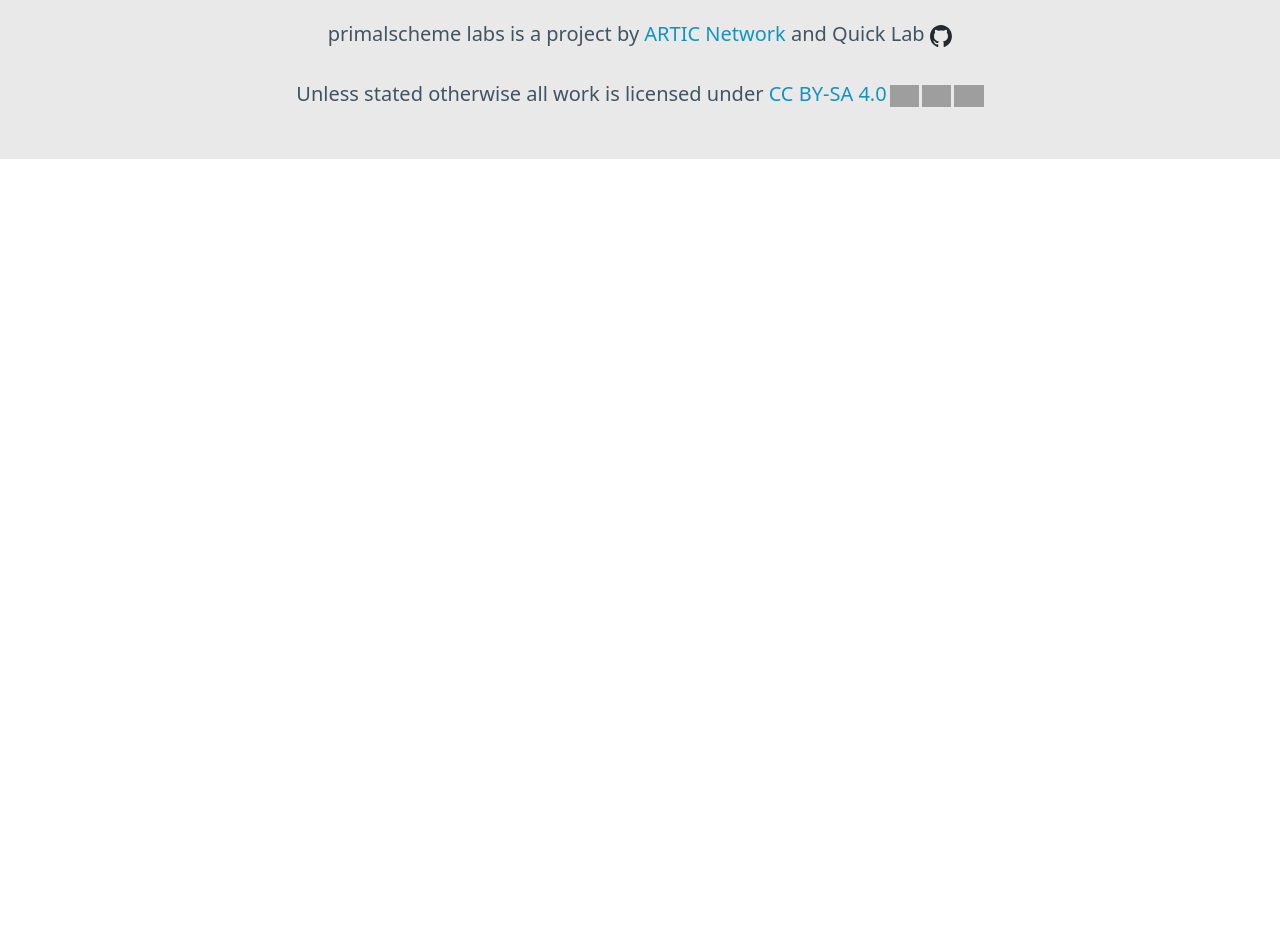
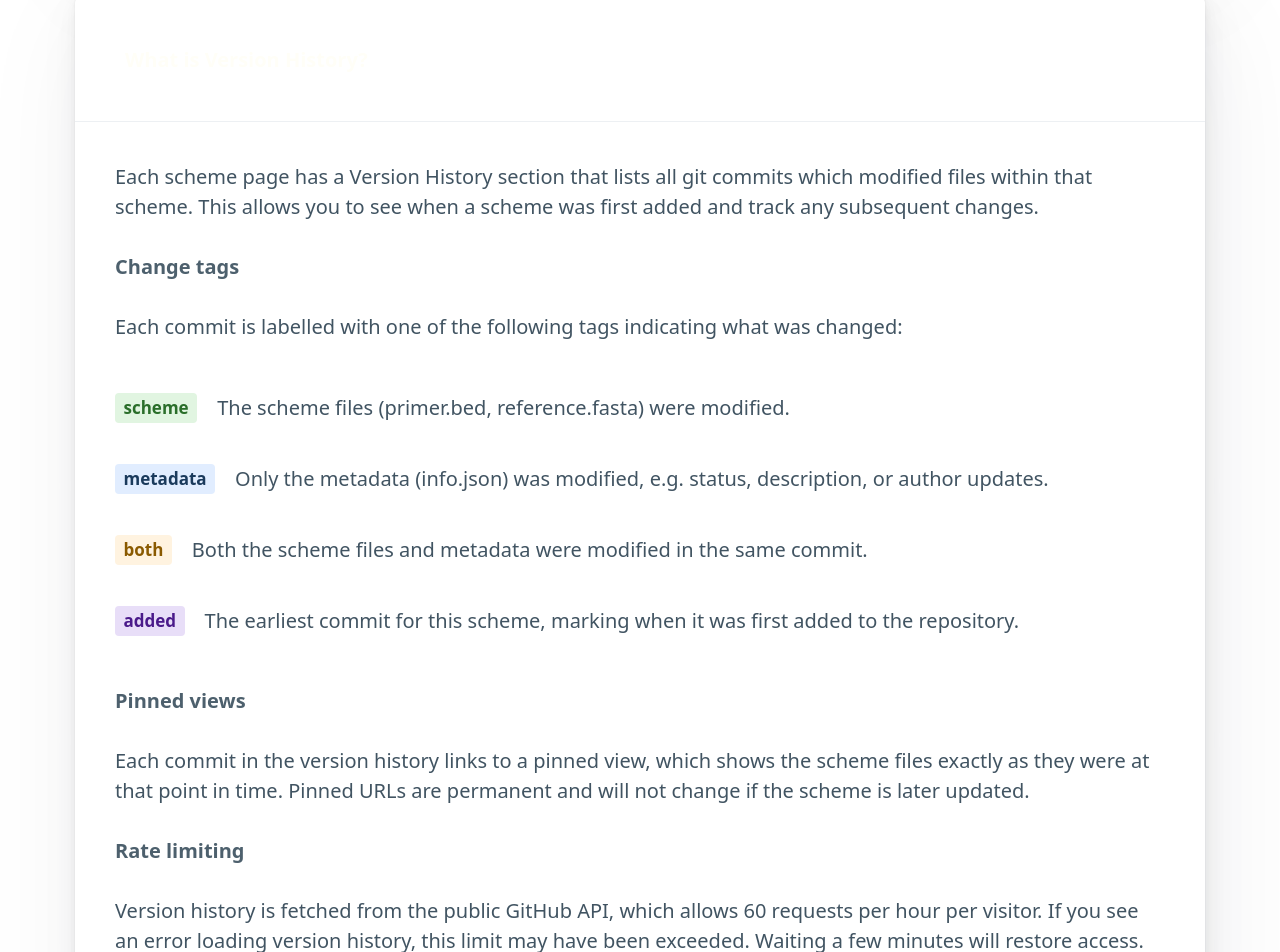
Before and after one commit to quick-lab/primalscheme-labs, a SvelteKit app: page /faqs in a window 1280 px wide. Shown: the part 2563-3515 px from the top of the page. Before the commit the page ends 2722 px from the top, so only its background shows below. Built offline with nearby package versions, Linux system fonts and the light colour scheme; grey boxes are pictures that could not be loaded.

Commit message:
docs: add version history FAQ section and style about page
Add FAQ entry explaining version history, change tags (scheme,
metadata, both, added), pinned views, and API rate limiting.
Restyle about page to match FAQ layout with section headers.

```diff
--- a/src/routes/about/+page.svelte
+++ b/src/routes/about/+page.svelte
@@ -3,8 +3,18 @@
 </script>
 
 <main>
+	<section>
+		<hgroup>
 			<h1>About</h1>
+			<p>About primalscheme labs</p>
+		</hgroup>
+
 		<article>
+			<header>
+				<nav>
+					<li><strong>What is primalscheme labs?</strong></li>
+				</nav>
+			</header>
 			<p>
 				The number of primerschemes is increasing rapidly, so we have built primalscheme labs to make
 				it easier to find schemes and track their status. You can request that your scheme be tracked
@@ -18,17 +28,12 @@
 				Discussions.
 			</p>
 		</article>
+	</section>
 </main>
 
 <style>
-	h1 {
-		font-size: 2rem;
-		margin-bottom: 1rem;
-	}
-
-	p {
-		font-size: 1.2rem;
-		line-height: 1.5;
-		margin-bottom: 1rem;
+	article header {
+		background-color: var(--pico-primary);
+		color: rgb(255, 254, 247);
 	}
 </style>
--- a/src/routes/faqs/+page.svelte
+++ b/src/routes/faqs/+page.svelte
@@ -105,6 +105,61 @@
 	</ul>
 </article>
 
+<article>
+	<header>
+		<nav>
+			<li><strong>What is Version History?</strong></li>
+		</nav>
+	</header>
+	<p>
+		Each scheme page has a Version History section that lists all git commits which modified files
+		within that scheme. This allows you to see when a scheme was first added and track any
+		subsequent changes.
+	</p>
+
+	<h6>Change tags</h6>
+	<p>Each commit is labelled with one of the following tags indicating what was changed:</p>
+	<nav>
+		<ul>
+			<li><span class="changes-pill scheme">scheme</span></li>
+			<li>The scheme files (primer.bed, reference.fasta) were modified.</li>
+		</ul>
+	</nav>
+	<nav>
+		<ul>
+			<li><span class="changes-pill metadata">metadata</span></li>
+			<li>Only the metadata (info.json) was modified, e.g. status, description, or author updates.</li>
+		</ul>
+	</nav>
+	<nav>
+		<ul>
+			<li><span class="changes-pill both">both</span></li>
+			<li>Both the scheme files and metadata were modified in the same commit.</li>
+		</ul>
+	</nav>
+	<nav>
+		<ul>
+			<li><span class="changes-pill added">added</span></li>
+			<li>The earliest commit for this scheme, marking when it was first added to the repository.</li>
+		</ul>
+	</nav>
+
+	<h6>Pinned views</h6>
+	<p>
+		Each commit in the version history links to a pinned view, which shows the scheme files
+		exactly as they were at that point in time. Pinned URLs are permanent and will not change
+		if the scheme is later updated.
+	</p>
+
+	<h6>Rate limiting</h6>
+	<p>
+		Version history is fetched from the public GitHub API, which allows 60 requests per hour
+		per visitor. If you see an error loading version history, this limit may have been exceeded.
+		Waiting a few minutes will restore access. Results are cached for 5 minutes to minimise
+		API usage.
+	</p>
+</article>
+
 <style>
 	@import '$lib/assets/css/pills.css';
 	article header {
@@ -118,4 +173,28 @@
 		color: rgb(255, 254, 247);
 		text-decoration: underline;
 	}
+	.changes-pill {
+		display: inline-block;
+		padding: 0.15em 0.5em;
+		border-radius: 4px;
+		font-size: 0.85em;
+		font-weight: 600;
+		white-space: nowrap;
+	}
+	.changes-pill.scheme {
+		background: #e1f5e1;
+		color: #2a6e2a;
+	}
+	.changes-pill.metadata {
+		background: #e1edff;
+		color: #1a3a5c;
+	}
+	.changes-pill.both {
+		background: #fff3e0;
+		color: #8a5a00;
+	}
+	.changes-pill.added {
+		background: #e8def8;
+		color: #4a1a8a;
+	}
 </style>
```
Lines whose indentation alone changed are shown as unchanged.
